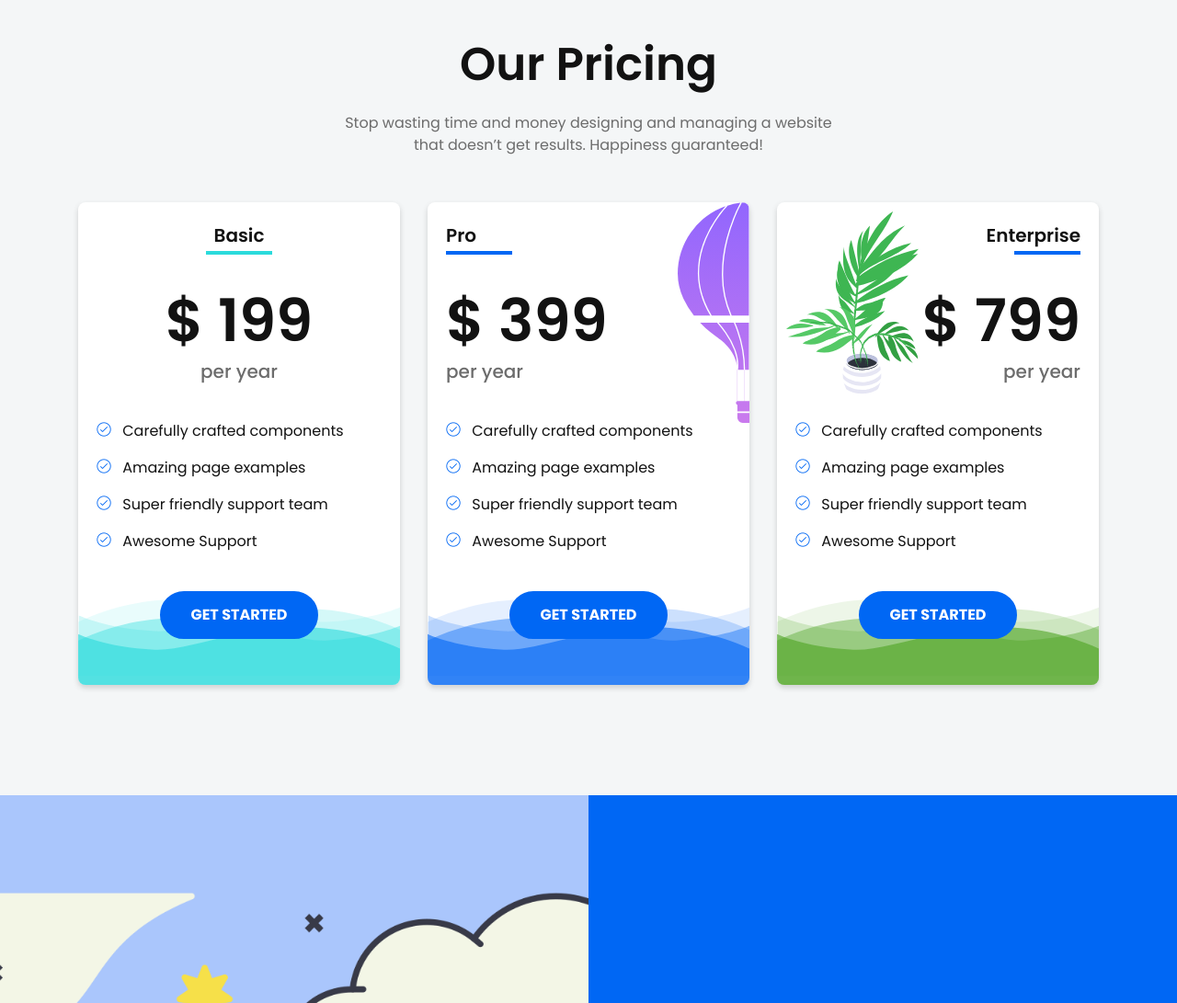
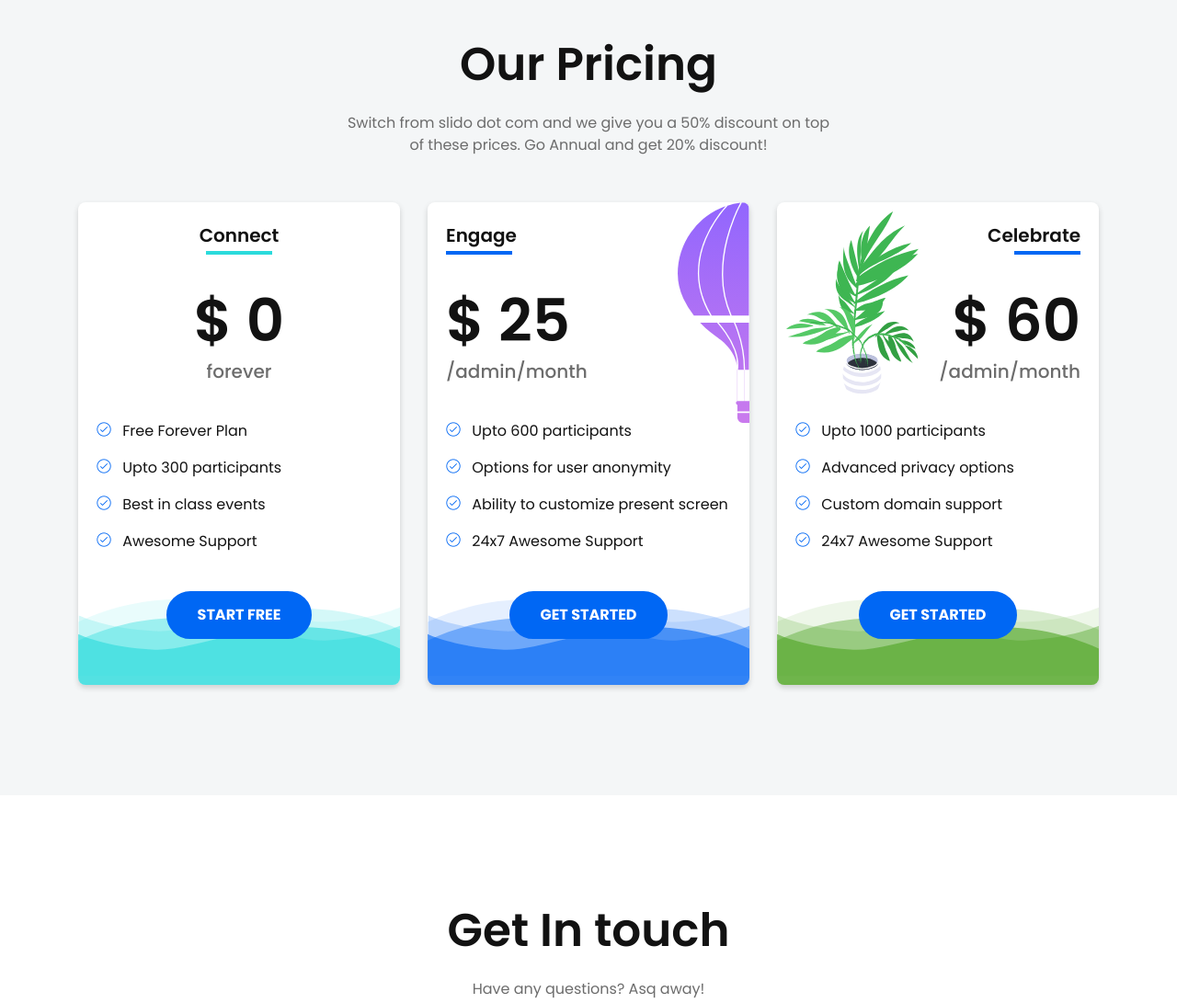
Before and after one commit to aswanthprag/asq, a plain HTML site: page index.html in a window 1280 px wide. Shown: the part 1540-2631 px from the top of the page at 92% size. Drawn offline with Linux system fonts and the light colour scheme; files whose address does not match are found by name.

Commit message:
Update index.html

```diff
--- a/index.html
+++ b/index.html
@@ -59,7 +59,7 @@
                                         <a class="page-scroll" href="#home">HOME</a>
                                     </li>
                                     <li class="nav-item">
-                                        <a class="page-scroll" href="#service">SERVICES</a>
+                                        <a class="page-scroll" href="#service">WHAT IS ASQ</a>
                                     </li>
                                     <li class="nav-item">
                                         <a class="page-scroll" href="#pricing">PRICING</a>
@@ -90,11 +90,11 @@
                 <div class="row justify-content-center">
                     <div class="col-xl-8 col-lg-10">
                         <div class="header-content text-center">
-                            <h3 class="header-title">Handcrafted Landing Page for Startups and SaaS Businesses</h3>
-                            <p class="text">A simple, customizable, and, beautiful SaaS business focused landing page to make your project closer to launch!</p>
+                            <h3 class="header-title">All Hands / Townhall software for inclusive corporate teams</h3>
+                            <p class="text">The best way to crowdsource questions, engage your employees or audience during a all hands or townhall or any meeting!</p>
                             <ul class="header-btn">
-                                <li><a class="main-btn btn-one" href="#">GET IN TOUCH</a></li>
-                                <li><a class="main-btn btn-two video-popup" href="https://www.youtube.com/watch?v=r44RKWyfcFw">WATCH THE VIDEO <i class="lni-play"></i></a></li>
+                                <li><a class="main-btn btn-one" href="#">SIGN UP</a></li>
+                                <li><a class="main-btn btn-two video-popup" href="https://www.youtube.com/watch?v=r44RKWyfcFw">SEE A DEMO<i class="lni-play"></i></a></li>
                             </ul>
                         </div> <!-- header content -->
                     </div>
@@ -116,7 +116,7 @@
                 <div class="col-lg-6">
                     <div class="section-title pb-10">
                         <h4 class="title">Crafted For</h4>
-                        <p class="text">Stop wasting time and money designing and managing a website that doesn’t get results. Happiness guaranteed!</p>
+                        <p class="text">Leaders and HR Managers who want to make the employees feel inclusive and encourage the culture of speaking up!</p>
                     </div> <!-- section title -->
                 </div>
             </div> <!-- row -->
@@ -188,7 +188,7 @@
                 <div class="col-lg-6">
                     <div class="section-title text-center pb-10">
                         <h4 class="title">Our Pricing</h4>
-                        <p class="text">Stop wasting time and money designing and managing a website that doesn’t get results. Happiness guaranteed!</p>
+                        <p class="text">Switch from slido dot com and we give you a 50% discount on top of these prices. Go Annual and get 20% discount!</p>
                     </div> <!-- section title -->
                 </div>
             </div> <!-- row -->
@@ -196,20 +196,20 @@
                 <div class="col-lg-4 col-md-7 col-sm-9">
                     <div class="single-pricing mt-40">
                         <div class="pricing-header text-center">
-                            <h5 class="sub-title">Basic</h5>
-                            <span class="price">$ 199</span>
-                            <p class="year">per year</p>
+                            <h5 class="sub-title">Connect</h5>
+                            <span class="price">$ 0</span>
+                            <p class="year">forever</p>
                         </div>
                         <div class="pricing-list">
                             <ul>
-                                <li><i class="lni-check-mark-circle"></i> Carefully crafted components</li>
-                                <li><i class="lni-check-mark-circle"></i> Amazing page examples</li>
-                                <li><i class="lni-check-mark-circle"></i> Super friendly support team</li>
+                                <li><i class="lni-check-mark-circle"></i> Free Forever Plan</li>
+                                <li><i class="lni-check-mark-circle"></i> Upto 300 participants</li>
+                                <li><i class="lni-check-mark-circle"></i> Best in class events</li>
                                 <li><i class="lni-check-mark-circle"></i> Awesome Support</li>
                             </ul>
                         </div>
                         <div class="pricing-btn text-center">
-                            <a class="main-btn" href="#">GET STARTED</a>
+                            <a class="main-btn" href="#">START FREE</a>
                         </div>
                         <div class="buttom-shape">
                             <svg id="Layer_1" data-name="Layer 1" xmlns="http://www.w3.org/2000/svg" viewBox="0 0 350 112.35"><defs><style>.color-1{fill:#2bdbdc;isolation:isolate;}.cls-1{opacity:0.1;}.cls-2{opacity:0.2;}.cls-3{opacity:0.4;}.cls-4{opacity:0.6;}</style></defs><title>bottom-part1</title><g id="bottom-part"><g id="Group_747" data-name="Group 747"><path id="Path_294" data-name="Path 294" class="cls-1 color-1" d="M0,24.21c120-55.74,214.32,2.57,267,0S349.18,7.4,349.18,7.4V82.35H0Z" transform="translate(0 0)"/><path id="Path_297" data-name="Path 297" class="cls-2 color-1" d="M350,34.21c-120-55.74-214.32,2.57-267,0S.82,17.4.82,17.4V92.35H350Z" transform="translate(0 0)"/><path id="Path_296" data-name="Path 296" class="cls-3 color-1" d="M0,44.21c120-55.74,214.32,2.57,267,0S349.18,27.4,349.18,27.4v74.95H0Z" transform="translate(0 0)"/><path id="Path_295" data-name="Path 295" class="cls-4 color-1" d="M349.17,54.21c-120-55.74-214.32,2.57-267,0S0,37.4,0,37.4v74.95H349.17Z" transform="translate(0 0)"/></g></g></svg>
@@ -223,16 +223,16 @@
                             <img src="assets/images/baloon.svg" alt="baloon">
                         </div>
                         <div class="pricing-header">
-                            <h5 class="sub-title">Pro</h5>
-                            <span class="price">$ 399</span>
-                            <p class="year">per year</p>
+                            <h5 class="sub-title">Engage</h5>
+                            <span class="price">$ 25</span>
+                            <p class="year">/admin/month</p>
                         </div>
                         <div class="pricing-list">
                             <ul>
-                                <li><i class="lni-check-mark-circle"></i> Carefully crafted components</li>
-                                <li><i class="lni-check-mark-circle"></i> Amazing page examples</li>
-                                <li><i class="lni-check-mark-circle"></i> Super friendly support team</li>
-                                <li><i class="lni-check-mark-circle"></i> Awesome Support</li>
+                                <li><i class="lni-check-mark-circle"></i> Upto 600 participants</li>
+                                <li><i class="lni-check-mark-circle"></i> Options for user anonymity</li>
+                                <li><i class="lni-check-mark-circle"></i> Ability to customize present screen</li>
+                                <li><i class="lni-check-mark-circle"></i> 24x7 Awesome Support</li>
                             </ul>
                         </div>
                         <div class="pricing-btn text-center">
@@ -250,16 +250,16 @@
                             <img src="assets/images/flower.svg" alt="flower">
                         </div>
                         <div class="pricing-header text-right">
-                            <h5 class="sub-title">Enterprise</h5>
-                            <span class="price">$ 799</span>
-                            <p class="year">per year</p>
+                            <h5 class="sub-title">Celebrate</h5>
+                            <span class="price">$ 60</span>
+                            <p class="year">/admin/month</p>
                         </div>
                         <div class="pricing-list">
                             <ul>
-                                <li><i class="lni-check-mark-circle"></i> Carefully crafted components</li>
-                                <li><i class="lni-check-mark-circle"></i> Amazing page examples</li>
-                                <li><i class="lni-check-mark-circle"></i> Super friendly support team</li>
-                                <li><i class="lni-check-mark-circle"></i> Awesome Support</li>
+                                <li><i class="lni-check-mark-circle"></i> Upto 1000 participants</li>
+                                <li><i class="lni-check-mark-circle"></i> Advanced privacy options</li>
+                                <li><i class="lni-check-mark-circle"></i> Custom domain support</li>
+                                <li><i class="lni-check-mark-circle"></i> 24x7 Awesome Support</li>
                             </ul>
                         </div>
                         <div class="pricing-btn text-center">
@@ -277,7 +277,7 @@
     <!--====== PRICING PART ENDS ======-->
 
      <!--====== CALL TO ACTION PART START ======-->
-
+<!--
     <section id="call-to-action" class="call-to-action">
         <div class="call-action-image">
             <img src="assets/images/call-to-action.png" alt="call-to-action">
@@ -294,12 +294,12 @@
                             <input type="text" placeholder="john@email.com">
                             <button type="submit">SUBSCRIBE</button>
                         </div>
-                    </div> <!-- slider-content -->
+                    </div>
                 </div>
-            </div> <!-- row -->
-        </div> <!-- container -->
+            </div>
+        </div>
     </section>
-
+-->
     <!--====== CALL TO ACTION PART ENDS ======-->
 
     <!--====== CONTACT PART START ======-->
@@ -310,7 +310,7 @@
                 <div class="col-lg-6">
                     <div class="section-title text-center pb-10">
                         <h4 class="title">Get In touch</h4>
-                        <p class="text">Stop wasting time and money designing and managing a website that doesn’t get results. Happiness guaranteed!</p>
+                        <p class="text">Have any questions? Asq away!</p>
                     </div> <!-- section title -->
                 </div>
             </div> <!-- row -->
@@ -428,7 +428,7 @@
                                     <button type="submit"><i class="lni-angle-double-right"></i></button>
                                 </form>
                             </div>
-                            <p class="text">Subscribe weekly newsletter to stay upto date. We don’t send spam.</p>
+                            <p class="text">Subscribe for weekly content about our blog</p>
                         </div> <!-- footer newsletter -->
                     </div>
                 </div> <!-- row -->
@@ -440,7 +440,7 @@
                 <div class="row">
                     <div class="col-lg-12">
                         <div class="copyright text-center">
-                            <p class="text">Template Crafted by <a rel="nofollow" href="https://uideck.com">UIdeck</a> - UI Powered by <a el="nofollow" href="https://rebrand.ly/ayroui">AyroUI</a></p>
+                            <p class="text">Thank you for visiting us. Team: Aakash, Anna, Aswanth, Shubham </a></p>
                         </div>
                     </div>
                 </div> <!-- row -->
```
